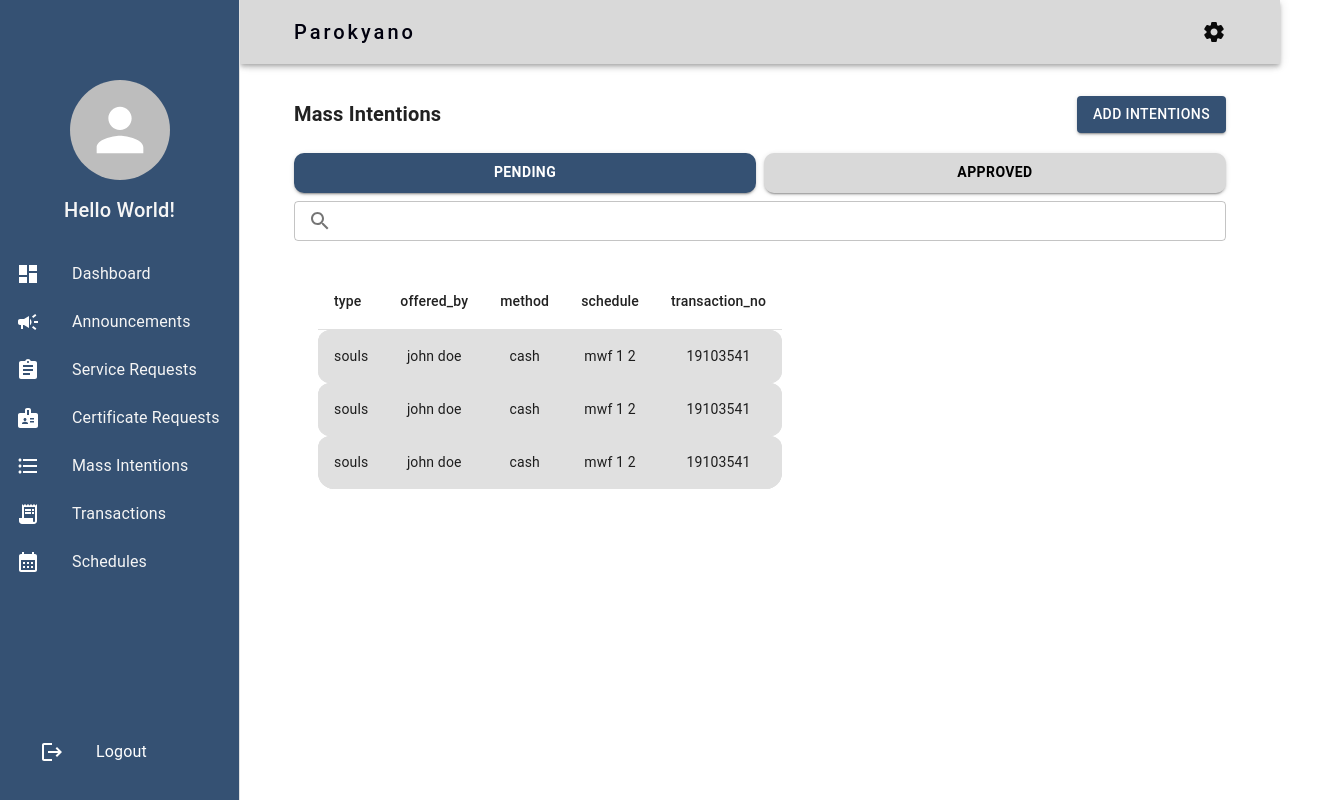
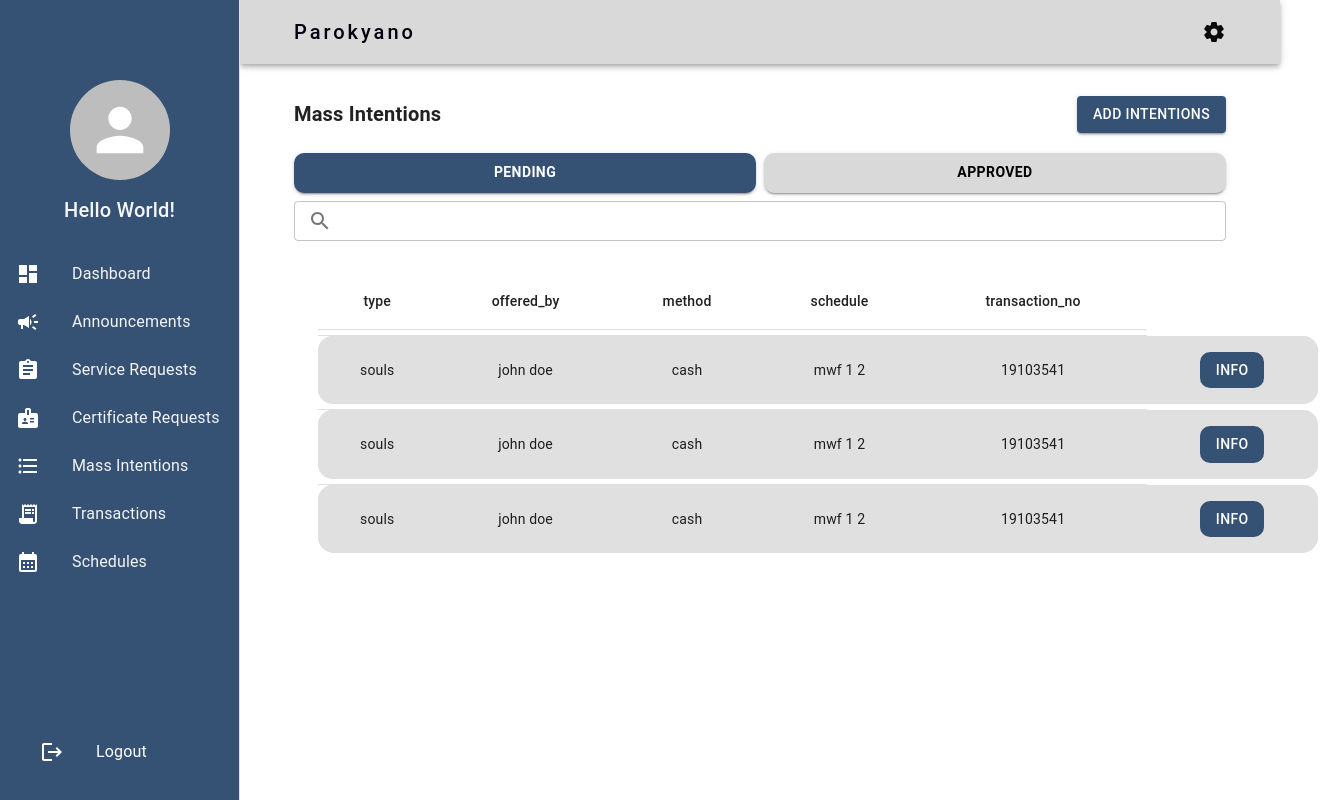
Before and after one commit to b1gmcdaddy/parokyano, a React (Vite) app in the folder client/: page /manage-intentions in a window 1280 px wide. Shown: the whole page, 1342 px wide, since content can reach past the window. Built offline with nearby package versions, Linux system fonts and the light colour scheme.

Commit message:
table layout for staff

```diff
--- a/client/src/pages/staff/intentions-list/IntentionsApproved.jsx
+++ b/client/src/pages/staff/intentions-list/IntentionsApproved.jsx
@@ -1,4 +1,4 @@
-import { Paper, Table, TableBody, TableCell, TableContainer, TableHead, TableRow } from "@mui/material";
+import { Paper, Box, Table, TableBody, TableCell, TableContainer, TableHead, TableRow, Button } from "@mui/material";
 import React from "react";
 
 const dummyData = [
@@ -27,24 +27,32 @@ const dummyData = [
 
 const IntentionsApproved = () => {
     return(
-        <>
-        <TableContainer  sx={{ borderRadius: '16px', overflow: 'hidden' }}>
-            <Table stickyHeader aria-label="custom table">
+        <div style={{margin: '0 auto'}}>
+            <TableContainer  sx={{ display: 'flex', borderRadius: '16px', overflow: 'hidden', border: 'none', }}>
+                <Table stickyHeader aria-label="custom table" sx={{borderCollapse: 'separate', borderSpacing: 0, minWidth: 1000,}}>
                     <TableHead>
-                    <TableRow sx={{borderRadius: 10}}>
-                        <TableCell>type</TableCell>
-                        <TableCell>offered_by</TableCell>
-                        <TableCell>method</TableCell>
-                        <TableCell>schedule</TableCell>
-                        <TableCell>transaction_no</TableCell>
+                        <TableRow>
+                            <TableCell sx={{textAlign: 'center'}}>type</TableCell>
+                            <TableCell sx={{textAlign: 'center'}}>offered_by</TableCell>
+                            <TableCell sx={{textAlign: 'center'}}>method</TableCell>
+                            <TableCell sx={{textAlign: 'center'}}>schedule</TableCell>
+                            <TableCell sx={{textAlign: 'center'}}>transaction_no</TableCell>
                         </TableRow>
                     </TableHead>
                     <TableBody>
-                    {dummyData.map((data) => (
+                        {dummyData.map((data,index) => (
+                            <React.Fragment key={index}>
+                                {/* this is to add space in between rows sa table */}
+                                <TableRow>
+                                    <TableCell colSpan={5} sx={{ backgroundColor: '#ffffff', padding: 0 }}>
+                                        <Box sx={{ height: '5px', backgroundColor: 'white',}} />
+                                    </TableCell>
+                                </TableRow>
+
                                 <TableRow
                                     sx={{
                                         backgroundColor: '#e0e0e0',
-                                borderRadius: '8px',
+                                        borderRadius: '10px',
                                         '& > *': {
                                             borderBottom: 'none',
                                         },
@@ -52,9 +60,10 @@ const IntentionsApproved = () => {
                                 >
                                     <TableCell
                                         sx={{
+                                            border: 'none',
                                             padding: '16px',
                                             textAlign: 'center',
-                                    borderRadius: '12px 0 0 12px',
+                                            borderRadius: '15px 0 0 15px',
                                             backgroundColor: '#e0e0e0',
                                         }}
                                     >
@@ -62,6 +71,7 @@ const IntentionsApproved = () => {
                                     </TableCell>
                                     <TableCell
                                         sx={{
+                                            border: 'none',
                                             padding: '16px',
                                             textAlign: 'center',
                                             backgroundColor: '#e0e0e0',
@@ -71,6 +81,7 @@ const IntentionsApproved = () => {
                                     </TableCell>
                                     <TableCell
                                         sx={{
+                                            border: 'none',
                                             padding: '16px',
                                             textAlign: 'center',
                                             backgroundColor: '#e0e0e0',
@@ -80,6 +91,7 @@ const IntentionsApproved = () => {
                                     </TableCell>
                                     <TableCell
                                         sx={{
+                                            border: 'none',
                                             padding: '16px',
                                             textAlign: 'center',
                                             backgroundColor: '#e0e0e0',
@@ -89,20 +101,43 @@ const IntentionsApproved = () => {
                                     </TableCell>
                                     <TableCell
                                         sx={{
+                                            border: 'none',
                                             padding: '16px',
                                             textAlign: 'center',
-                                    borderRadius: '0 12px 12px 0',
                                             backgroundColor: '#e0e0e0',
                                         }}
                                     >
                                         {data.transaction_no}
                                     </TableCell>
+                                    <TableCell
+                                        sx={{
+                                            border: 'none',
+                                            padding: '16px',
+                                            textAlign: 'center',
+                                            borderRadius: '0 15px 15px 0',
+                                            backgroundColor: '#e0e0e0',
+                                        }}
+                                    >
+                                        <Button
+                                            sx={{
+                                                backgroundColor: '#355173',
+                                                color: 'white',
+                                                borderRadius: '10px',
+                                                '&:hover': {
+                                                    backgroundColor: '#0036B1'
+                                                }
+                                            }}
+                                        >
+                                            INFO
+                                        </Button>
+                                    </TableCell>
                                 </TableRow>
+                            </React.Fragment>
                         ))}
                     </TableBody>
                 </Table>
             </TableContainer>
-        </>
+        </div>
     )
 }
 
```
Lines whose indentation alone changed are shown as unchanged.
